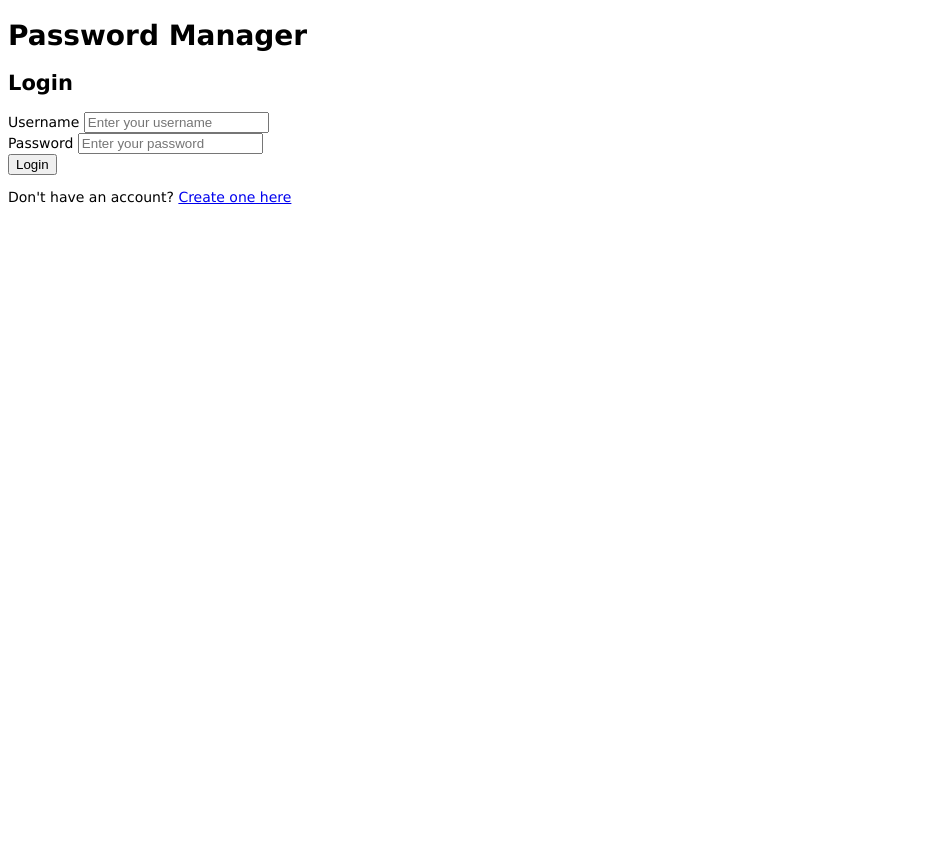
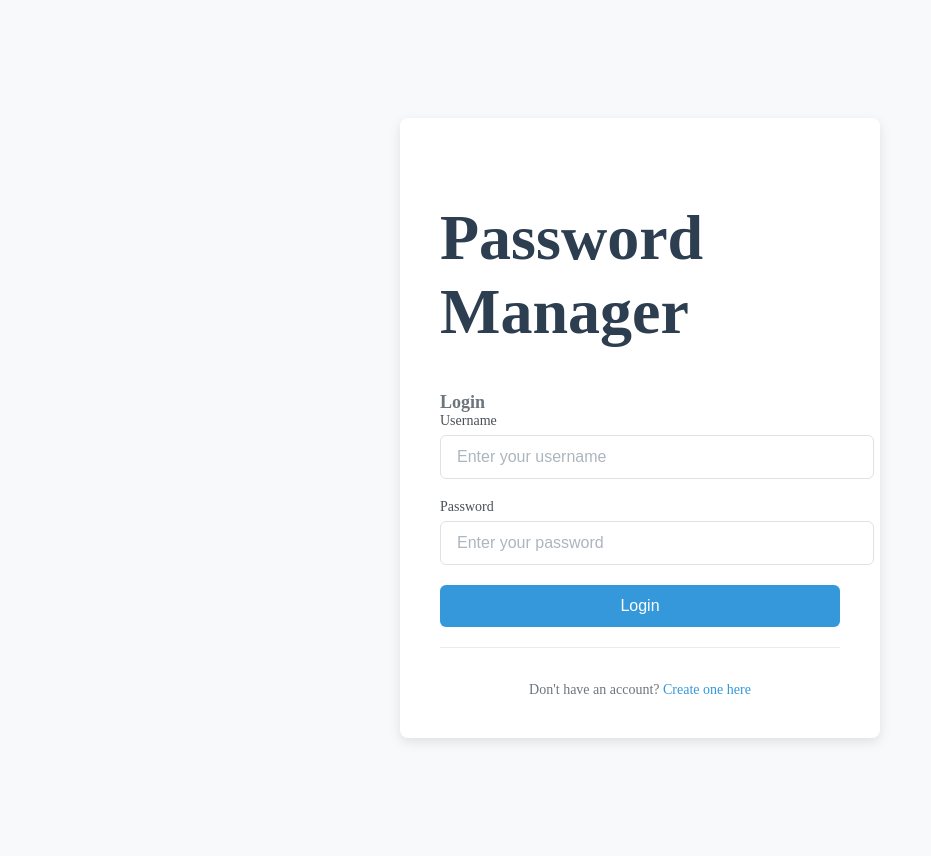
Before and after one commit to MackJan/PasswordManager, a Django app: template password_manager/accounts/templates/login.html in a window 1280 px wide. Shown: the whole page, without its empty margins (0-931 px from the left). Before the commit the page ends 204 px from the top, so only its background shows below. Run offline with Django 3.2, Linux system fonts and the light colour scheme; the template is opened without the code that fills it, so the values that code supplies are empty.

Commit message:
Refactor HTML structure and styles for login and registration pages; update entrypoint script to use bash

```diff
--- a/password_manager/accounts/static/styles.css
+++ /dev/null
@@ -1,5 +0,0 @@
-body {
-    font-family: Verdana, Geneva, Tahoma, Verdana, sans-serif;
-    font-size: 14px;
-    background-color: #fff;
-}
--- a/password_manager/accounts/templates/login.html
+++ b/password_manager/accounts/templates/login.html
@@ -5,15 +5,15 @@
     <meta name="viewport" content="width=device-width, initial-scale=1.0">
     <title>Password Manager - Login</title>
     {% load static %}
-    <link rel="stylesheet" href="{% static 'styles.css' %}">
+    <link rel="stylesheet" href="{% static 'login-register.css' %}">
 </head>
-<body>
-    <div class="container">
-        <div class="logo">
+<body class="form-page">
+    <div class="form-container">
+        <div class="form-title">
             <h1>Password Manager</h1>
         </div>
 
-        <h2 class="form-title">Login</h2>
+        <h2 class="form-subtitle">Login</h2>
 
         <!-- Display error/success messages -->
         {% if messages %}
@@ -43,7 +43,7 @@
             </div>
 
             <!-- Submit button -->
-            <button type="submit" class="btn btn-primary">Login</button>
+            <button type="submit" class="form-button">Login</button>
         </form>
 
         <!-- Link to registration page -->
--- /dev/null
+++ b/password_manager/core/static/login-register.css
@@ -0,0 +1,222 @@
+/* Form page styles (login/register) */
+.form-page {
+    min-height: 100vh;
+    display: flex;
+    align-items: center;
+    justify-content: center;
+    background-color: #f8f9fa;
+    padding: 20px;
+}
+
+.form-container {
+    background-color: white;
+    padding: 40px;
+    border-radius: 8px;
+    box-shadow: 0 4px 12px rgba(0,0,0,0.1);
+    width: 100%;
+    max-width: 400px;
+}
+
+.form-header {
+    text-align: center;
+    margin-bottom: 32px;
+}
+
+.form-title {
+    font-size: 32px;
+    font-weight: 700;
+    color: #2c3e50;
+    margin-bottom: 8px;
+}
+
+.form-subtitle {
+    font-size: 18px;
+    color: #6c757d;
+    margin-bottom: 0;
+}
+
+/* Form elements */
+.form-group {
+    margin-bottom: 20px;
+}
+
+.form-group label {
+    display: block;
+    font-weight: 500;
+    color: #495057;
+    margin-bottom: 6px;
+    font-size: 14px;
+}
+
+.form-control {
+    width: 100%;
+    padding: 12px 16px;
+    border: 1px solid #dee2e6;
+    border-radius: 6px;
+    font-size: 16px;
+    background-color: #fff;
+    transition: border-color 0.2s ease, box-shadow 0.2s ease;
+}
+
+.form-control:focus {
+    outline: none;
+    border-color: #3498db;
+    box-shadow: 0 0 0 3px rgba(52, 152, 219, 0.1);
+}
+
+.form-control::placeholder {
+    color: #adb5bd;
+}
+
+/* Form buttons */
+.form-button {
+    width: 100%;
+    padding: 12px 24px;
+    background-color: #3498db;
+    color: white;
+    border: none;
+    border-radius: 6px;
+    font-size: 16px;
+    font-weight: 500;
+    cursor: pointer;
+    transition: all 0.2s ease;
+    margin-bottom: 20px;
+}
+
+.form-button:hover {
+    background-color: #2980b9;
+    transform: translateY(-1px);
+}
+
+.form-button:active {
+    transform: translateY(0);
+}
+
+/* Form footer */
+.form-footer {
+    text-align: center;
+    padding-top: 20px;
+    border-top: 1px solid #e9ecef;
+}
+
+.form-footer p {
+    color: #6c757d;
+    margin-bottom: 0;
+    font-size: 14px;
+}
+
+.form-footer a {
+    color: #3498db;
+    text-decoration: none;
+    font-weight: 500;
+}
+
+.form-footer a:hover {
+    color: #2980b9;
+    text-decoration: underline;
+}
+
+/* Alert messages */
+.alert {
+    padding: 12px 16px;
+    border-radius: 6px;
+    margin-bottom: 20px;
+    font-size: 14px;
+}
+
+.alert-primary {
+    background-color: #e3f2fd;
+    border: 1px solid #bbdefb;
+    color: #1565c0;
+}
+
+.alert-danger {
+    background-color: #ffebee;
+    border: 1px solid #ffcdd2;
+    color: #c62828;
+}
+
+.alert-success {
+    background-color: #e8f5e8;
+    border: 1px solid #c8e6c9;
+    color: #2e7d32;
+}
+
+/* Back to home link */
+.back-link {
+    position: fixed;
+    top: 20px;
+    left: 20px;
+    color: #6c757d;
+    text-decoration: none;
+    font-size: 14px;
+    display: flex;
+    align-items: center;
+    gap: 8px;
+}
+
+.back-link:hover {
+    color: #3498db;
+}
+
+/* Responsive design for forms */
+@media (max-width: 480px) {
+    .form-container {
+        padding: 24px;
+        margin: 0 12px;
+    }
+
+    .form-title {
+        font-size: 28px;
+    }
+
+    .form-subtitle {
+        font-size: 16px;
+    }
+}
+
+/* Additional form validation styles */
+.form-control.is-invalid {
+    border-color: #e74c3c;
+    box-shadow: 0 0 0 3px rgba(231, 76, 60, 0.1);
+}
+
+.form-control.is-valid {
+    border-color: #27ae60;
+    box-shadow: 0 0 0 3px rgba(39, 174, 96, 0.1);
+}
+
+.invalid-feedback {
+    display: block;
+    width: 100%;
+    margin-top: 6px;
+    font-size: 13px;
+    color: #e74c3c;
+}
+
+.valid-feedback {
+    display: block;
+    width: 100%;
+    margin-top: 6px;
+    font-size: 13px;
+    color: #27ae60;
+}
+
+/* Password strength indicator (optional) */
+.password-strength {
+    margin-top: 8px;
+    height: 4px;
+    background-color: #e9ecef;
+    border-radius: 2px;
+    overflow: hidden;
+}
+
+.password-strength-bar {
+    height: 100%;
+    transition: width 0.3s ease, background-color 0.3s ease;
+}
+
+.strength-weak { background-color: #e74c3c; }
+.strength-fair { background-color: #f39c12; }
+.strength-good { background-color: #f1c40f; }
+.strength-strong { background-color: #27ae60; }
--- a/password_manager/core/templates/header.html
+++ b/password_manager/core/templates/header.html
@@ -1,5 +1,5 @@
-<div class="header">
-    <div class="action-buttons">
+<div class="header-container">
+    <div class="header-actions">
         {% if authenticated == 0 %}
             <a href="/login/" class="btn btn-primary">Login</a>
             <a href="/register/" class="btn btn-secondary">Register</a>
--- a/password_manager/core/templates/master.html
+++ b/password_manager/core/templates/master.html
@@ -8,10 +8,12 @@
     <link rel="stylesheet" href="{% static 'styles.css' %}">
 </head>
 <body>
+<div class="site-header">
 {% include "header.html" %}
-
+</div>
+<div class="main-content">
 {% block content %}
 {% endblock %}
-
+</div>
 </body>
 </html>
--- a/password_manager/password_manager/settings.py
+++ b/password_manager/password_manager/settings.py
@@ -124,9 +124,6 @@ USE_TZ = True
 
 STATIC_URL = 'static/'
 
-STATICFILES_DIRS = [
-    os.path.join(BASE_DIR, 'static'),
-]
 # Default primary key field type
 # https://docs.djangoproject.com/en/5.2/ref/settings/#default-auto-field
 
--- a/password_manager/password_manager/urls.py
+++ b/password_manager/password_manager/urls.py
@@ -16,15 +16,9 @@ Including another URLconf
 """
 from django.contrib import admin
 from django.urls import path, include
-from django.conf import settings
-from django.conf.urls.static import static
 
 urlpatterns = [
     path('admin/', admin.site.urls),
     path('', include('core.urls')),
     path('',include('accounts.urls'))
 ]
-
-# Serve static files during development
-if settings.DEBUG:
-    urlpatterns += static(settings.STATIC_URL, document_root=settings.STATICFILES_DIRS[0])
```
Also changed, not shown: password_manager/accounts/templates/register.html (+6 -6 lines), password_manager/core/static/styles.css (+224 -0 lines), password_manager/core/templates/home.html (+4 -4 lines), password_manager/main.py (deleted), 1 other file.
